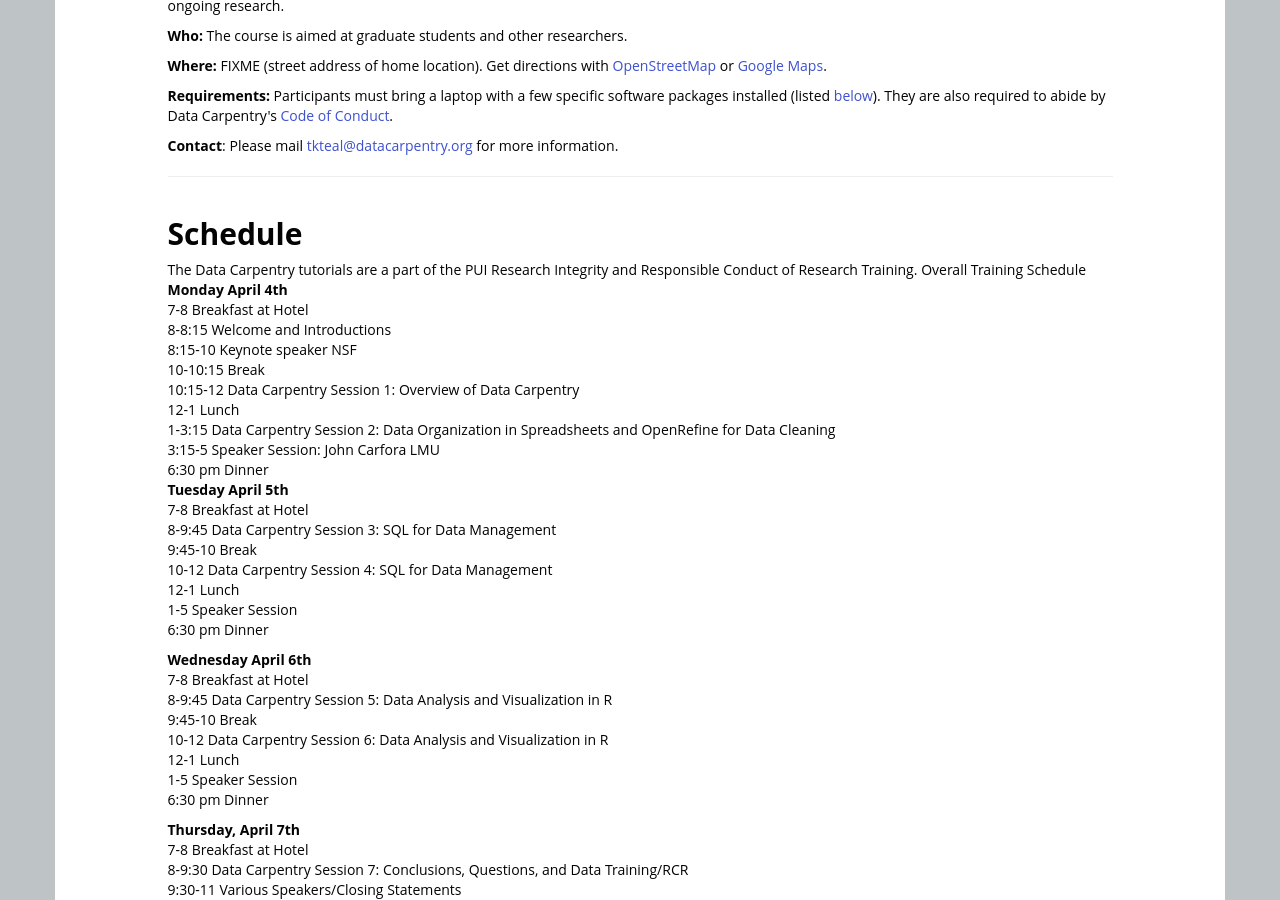
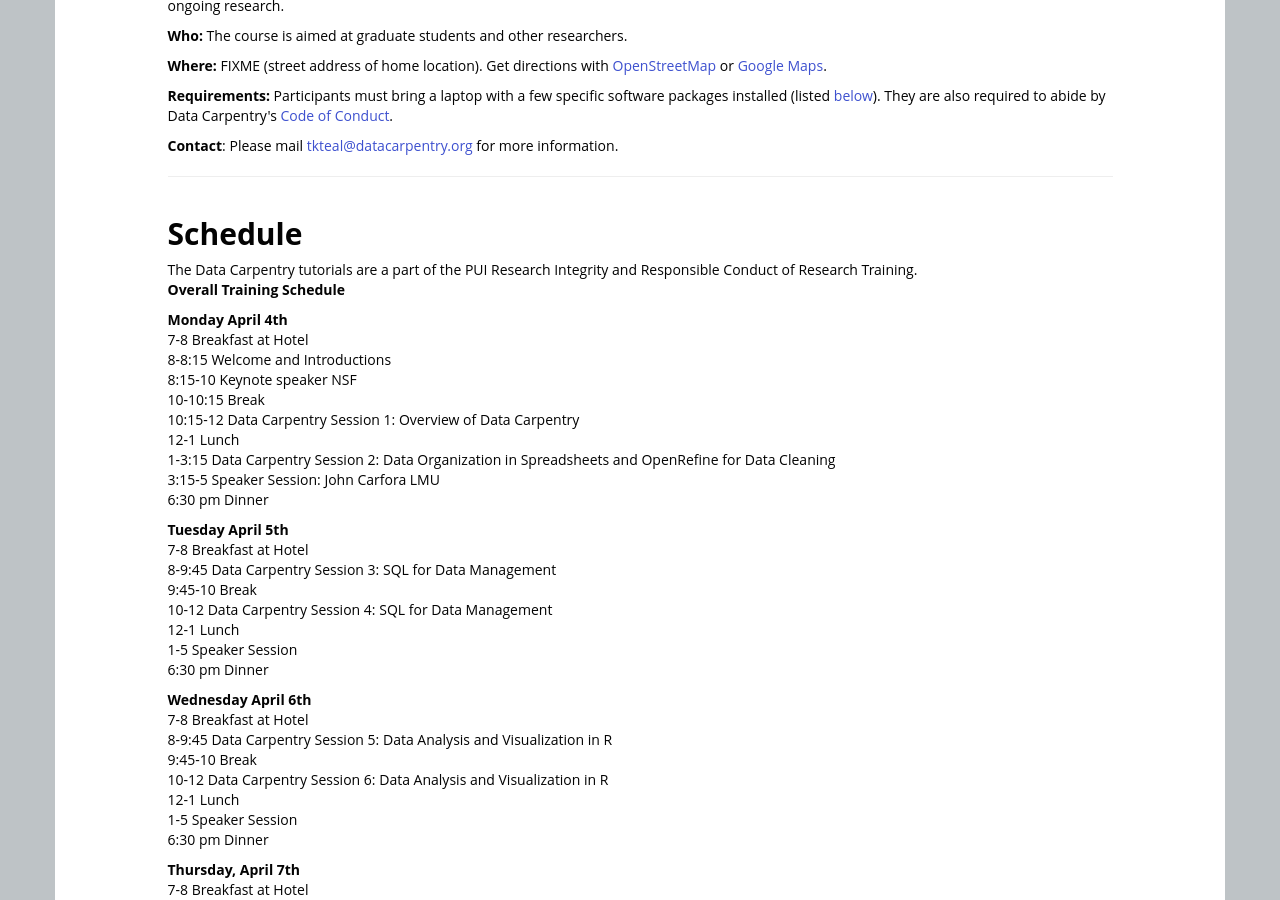
Before and after one commit to datacarpentry/2016-04-04-gonzaga, a Jekyll site: the page built from index.html, in a window 1280 px wide and 900 px high, scrolled down 679 px. Built offline with Jekyll 4.4.1, drawn with Linux system fonts in a browser that asks for light colours; nearby versions of some CDN libraries; library files that are not in the unit come from our copies.

Commit message:
fixed formatting

```diff
--- a/index.html
+++ b/index.html
@@ -138,9 +138,9 @@
 -->
 <h2>Schedule</h2>
 The Data Carpentry tutorials are a part of the PUI Research Integrity and Responsible Conduct of Research Training.
-
-Overall Training Schedule
-
+<p>
+<b>Overall Training Schedule</b>
+<p>
 <b>Monday April 4th</b>
 <br>
 7-8 Breakfast at Hotel
```
